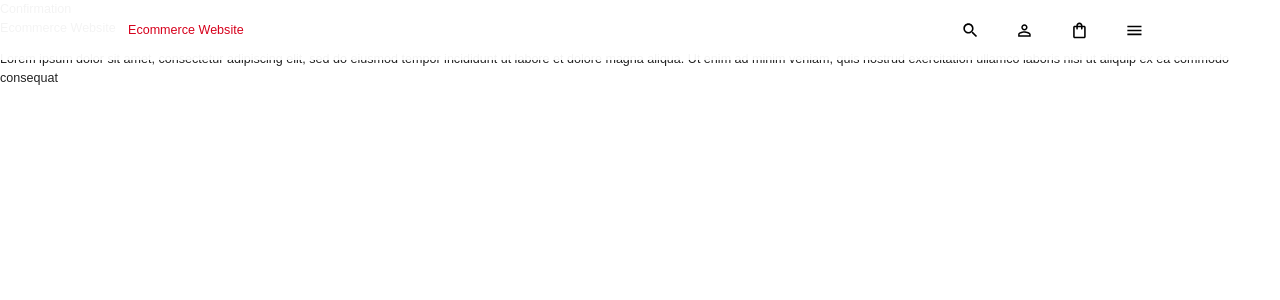
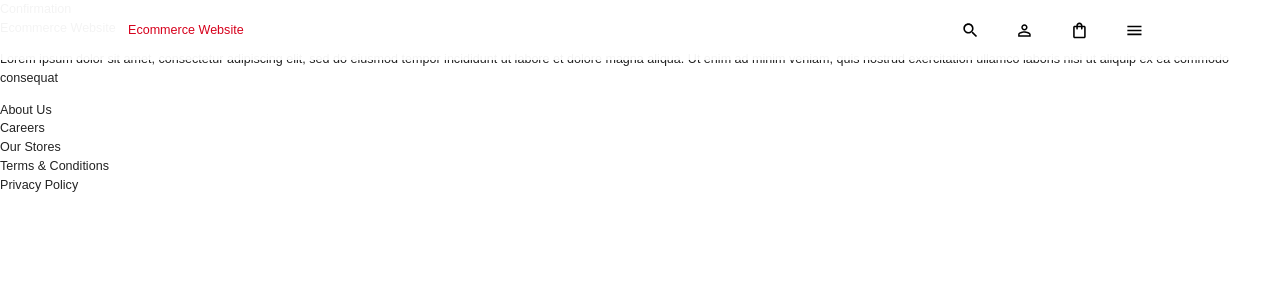
Before and after one commit to brosmar18/ecommerce-client, a React (Create React App) app: page /checkout/success in a window 1280 px wide. Shown: the top 300 px of the page. Built offline with nearby package versions, Linux system fonts and the light colour scheme; a web font is replaced by a local one.

Commit message:
About Us section added

```diff
--- a/src/pages/Global/Footer.jsx
+++ b/src/pages/Global/Footer.jsx
@@ -23,6 +23,15 @@ function Footer() {
                         aliquip ex ea commodo consequat
                     </p>
                 </Box>
+                <Box>
+                    <Typography>
+                        About Us
+                    </Typography>
+                    <Typography>Careers</Typography>
+                    <Typography>Our Stores</Typography>
+                    <Typography>Terms & Conditions</Typography>
+                    <Typography>Privacy Policy</Typography>
+                </Box>
             </Box>
         </Box>
     )
```
